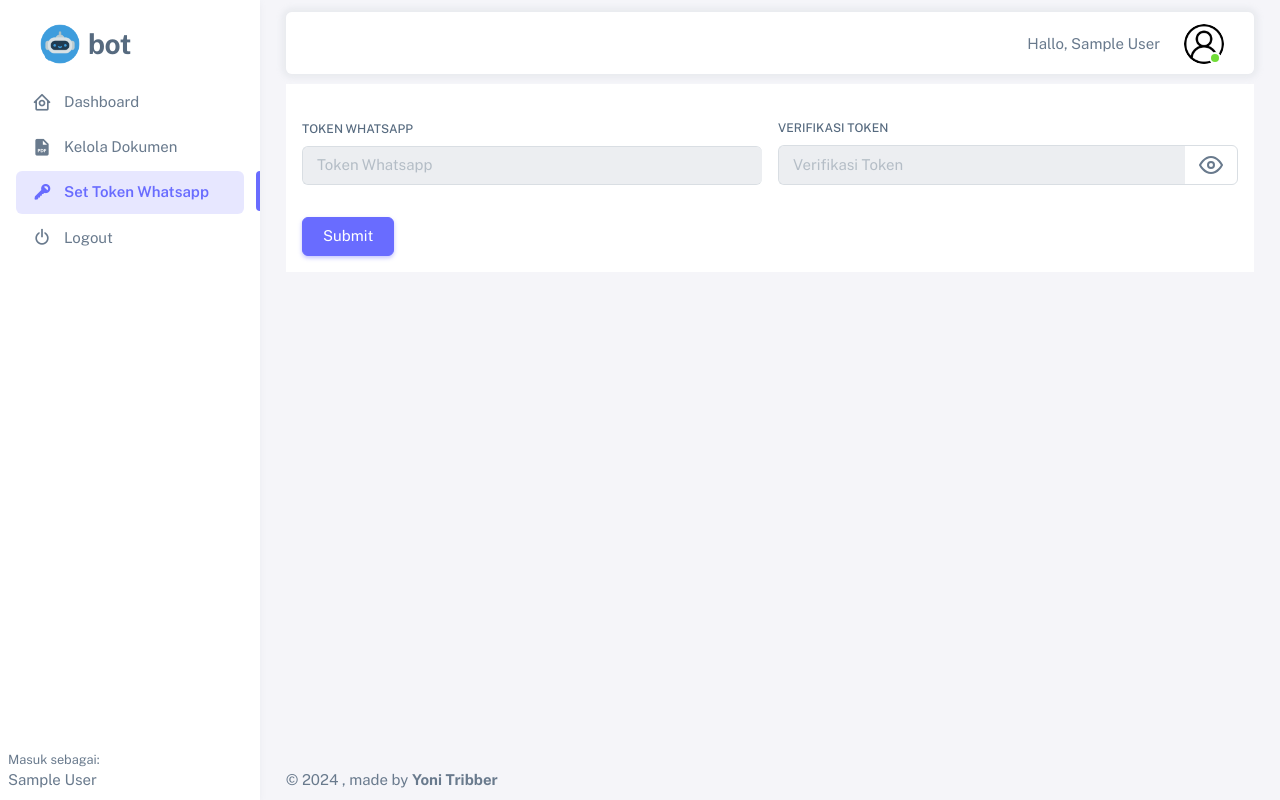
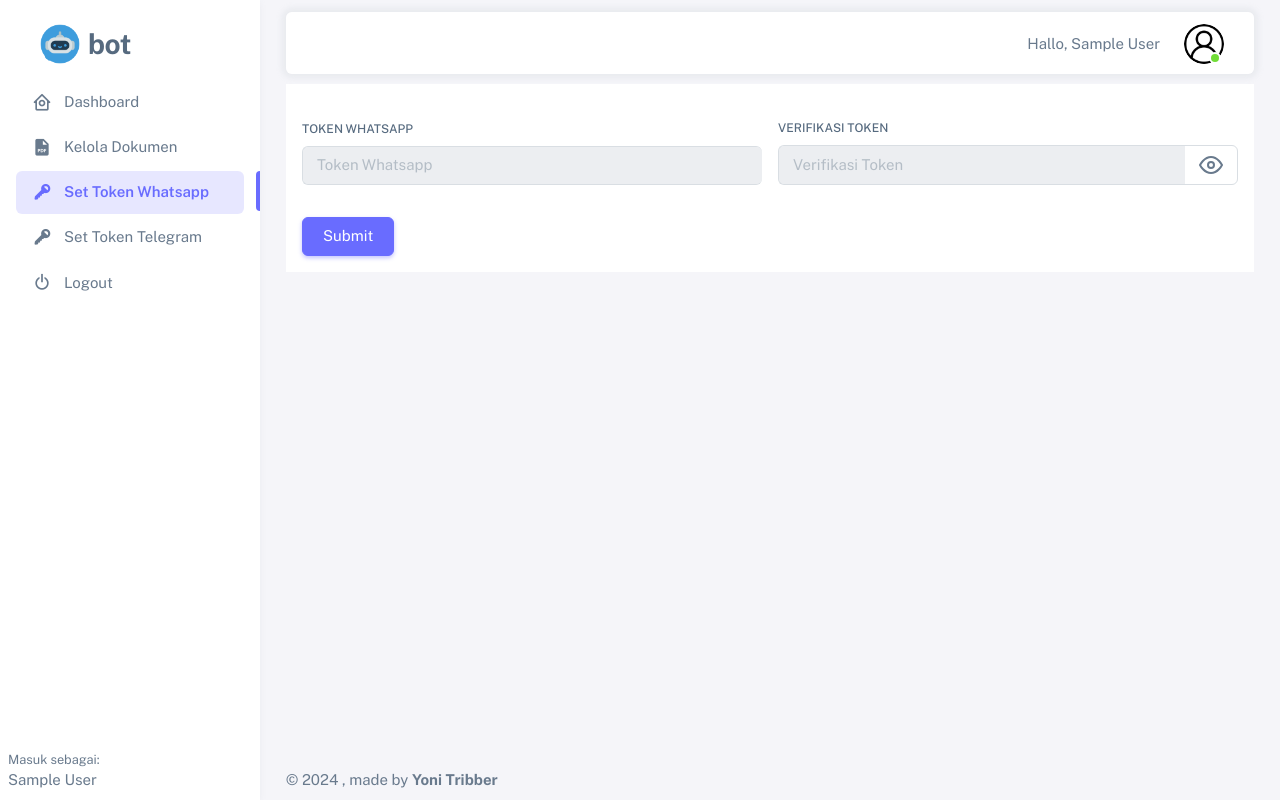
Before and after one commit to tribber93/chatbot-admin, a Django app: page /dashboard/set-token-wa/ in a window 1280 px wide. Run offline with Django 5.2, Linux system fonts and the light colour scheme; the visitor is signed in with stand-in values (Sample User, id 1); parts of the project's set-up code (start-up, migrations or seed data) failed here and were passed over; some libraries are stand-ins or nearby versions.

Commit message:
add set tele token

```diff
--- a/admin_chatbot/forms.py
+++ b/admin_chatbot/forms.py
@@ -43,3 +43,6 @@ class UploadForm(forms.ModelForm):
 class WhatsAppTokenForm(forms.Form):
     token_wa = forms.CharField(max_length=255, label='WhatsApp Token')
     verify_token = forms.CharField(max_length=255, label='Verify Token')
+
+class TelegramTokenForm(forms.Form):
+    token_tele = forms.CharField(max_length=255, label='Telegram Token')
--- a/admin_chatbot/templates/components/menu.html
+++ b/admin_chatbot/templates/components/menu.html
@@ -40,6 +40,14 @@
                 <div data-i18n="Analytics">Set Token Whatsapp</div>
             </a>
         </li>
+        <!-- Set Token Telegram -->
+        <li class="menu-item {% if request.path == '/dashboard/set-token-tele/' %}active{% endif %}">
+            <a href="{% url 'set-token-tele' %}" class="menu-link">
+                <!-- <i class="bx bx-home-circle"></i> -->
+                <i class='menu-icon tf-icons bx bxs-key'></i>
+                <div data-i18n="Analytics">Set Token Telegram</div>
+            </a>
+        </li>
         <li class="menu-item">
             <form action="{% url 'logout' %}" method="post">
                 {% csrf_token %}
--- a/admin_chatbot/urls.py
+++ b/admin_chatbot/urls.py
@@ -2,7 +2,7 @@ from django.conf import settings
 from django.urls import path
 from . import views
 from django.conf.urls.static import static
-from .views import CustomLoginView, CustomLogoutView, DashboardView, KelolaDokumenView, SetToken
+from .views import CustomLoginView, CustomLogoutView, DashboardView, KelolaDokumenView, SetToken, SetTelegramToken
 
 urlpatterns = [
     path('', CustomLoginView.as_view(), name='login'),
@@ -12,6 +12,7 @@ urlpatterns = [
     path('docs-data/', views.get_docs_data, name='docs-data'),
     path('dashboard/kelola-dokumen/', KelolaDokumenView.as_view(), name='kelola-dokumen'),
     path('dashboard/set-token-wa/', SetToken.as_view(), name='set-token-wa'),
+    path('dashboard/set-token-tele/', SetTelegramToken.as_view(), name='set-token-tele'),
     path('logout/', CustomLogoutView.as_view(), name='logout'),
     path('dashboard/kelola-dokumen/delete/<int:id>/', view=views.deletePDF, name='delete_file'),
 ]
--- a/admin_chatbot/views.py
+++ b/admin_chatbot/views.py
@@ -17,7 +17,7 @@ from django.contrib.auth.views import LoginView, LogoutView
 
 from admin_chatbot.functions import get_top_dokumen_last_7_days
 from admin_chatbot.signal import restart_gunicorn
-from .forms import UploadForm, WhatsAppTokenForm
+from .forms import TelegramTokenForm, UploadForm, WhatsAppTokenForm
 
 from .models import ChatHistory, FileUpload
 from django.db.models import Sum
@@ -86,6 +86,38 @@ class SetToken(LoginRequiredMixin, FormView):
                 # Update os.environ untuk runtime (tidak akan update file .env)
                 os.environ['WHATSAPP_TOKEN'] = token_wa
                 os.environ['VERIFY_TOKEN'] = verify_token
+                messages.success(self.request, 'Token berhasil diunggah dan disimpan di file .env!')
+
+                # Restart server Django
+                # os.execv(sys.executable, ['python'] + sys.argv)
+                restart_gunicorn()  # Restart Gunicorn
+            except Exception as e:
+                messages.error(self.request, f'Gagal menyimpan token: {str(e)}')
+        else:
+            messages.error(self.request, 'Token tidak valid.')
+
+        return super().form_valid(form)
+
+class SetTelegramToken(LoginRequiredMixin, FormView):
+    template_name = "set_token_telegram.html"
+    form_class = TelegramTokenForm
+    # success_url = reverse_lazy('set-token-tele')  # Redirect setelah berhasil submit
+    success_url = reverse_lazy('setwebhook')  # Redirect setelah berhasil submit
+
+    def get_context_data(self, **kwargs):
+        context = super().get_context_data(**kwargs)
+        telegram_token = os.getenv("TELEGRAM_TOKEN") or ""  # Default ke string kosong jika None
+        context["telegram_token"] = telegram_token
+        return context
+
+    def form_valid(self, form):
+        token_tele = form.cleaned_data.get('token_tele')
+        if token_tele:
+            # Update variabel di file .env menggunakan dotenv
+            try:
+                set_key('.env', 'TELEGRAM_TOKEN', token_tele)
+                # Update os.environ untuk runtime (tidak akan update file .env)
+                os.environ['TELEGRAM_TOKEN'] = token_tele
                 messages.success(self.request, 'Token berhasil diunggah dan disimpan di file .env!')
 
                 # Restart server Django
--- a/rag_task/telegram_api.py
+++ b/rag_task/telegram_api.py
@@ -7,10 +7,10 @@ from django.views.decorators.csrf import csrf_exempt
 from admin_chatbot.models import FileUpload
 from rag_task.inference_function import chain_with_source, generate_chat, markdown_to_text
 
-TELEGRAM_TOKEN = os.getenv("TELEGRAM_TEST_TOKEN")
+TELEGRAM_TOKEN = os.getenv("TELEGRAM_TOKEN")
 TELEGRAM_API_URL = f'https://api.telegram.org/bot{TELEGRAM_TOKEN}/'
 URL = "https://chatbot.tribber.live/getpost/"
-# URL = "https://2b5b-114-5-214-185.ngrok-free.app/getpost/"
+# URL = "https://fed3-180-253-155-156.ngrok-free.app/getpost/"
 
 def setwebhook(request):
   response = requests.post(TELEGRAM_API_URL+ "setWebhook?url=" + URL).json()
```
Also changed, not shown: admin_chatbot/templates/set_token_telegram.html (added, +66 -0 lines).
